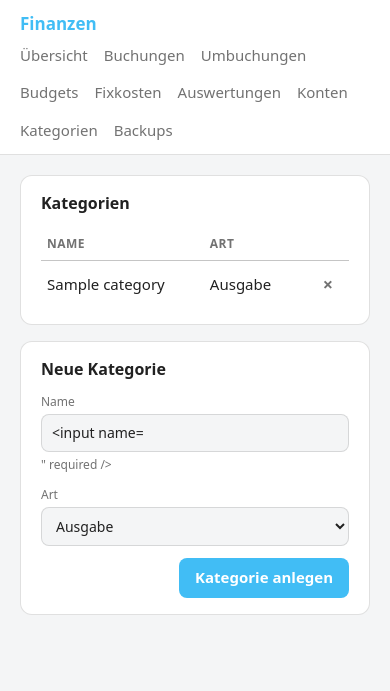
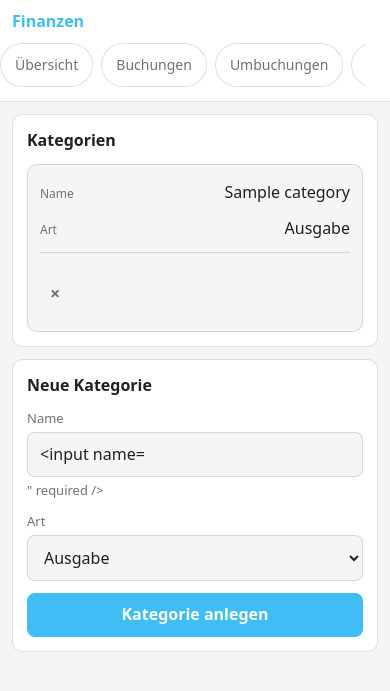
Before and after one commit to karst3nl/homeassistant-finance, a Python web app: template addons/finance/app/templates/categories.html in a window 390 px wide. Shown: the top 691 px of the page. Run offline with Jinja, Linux system fonts and the light colour scheme; the template is opened without the code that fills it: most values are stand-ins (such as "Sample title", 1, 10 or a date in 2020); form fields are guessed from the names that the template uses.

Commit message:
Make UI responsive for mobile/touch screens (0.12.1)

```diff
--- a/addons/finance/app/static/style.css
+++ b/addons/finance/app/static/style.css
@@ -158,7 +158,155 @@ a.button {
 .budget-edit input { width: 88px; padding: 5px 7px; }
 .budget-edit button { padding: 6px 10px; font-size: 12px; }
 
-@media (max-width: 600px) {
-  .chart-with-legend { grid-template-columns: 1fr; }
+/* Mobile/Ingress-Ansicht: Desktop-Layout bleibt unverändert, alles unterhalb
+   von 700 px wird für kleine Touch-Displays umgebaut. */
+@media (max-width: 700px) {
+  body { font-size: 16px; -webkit-text-size-adjust: 100%; }
+
+  .topbar {
+    position: sticky;
+    top: 0;
+    z-index: 10;
+    flex-direction: column;
+    flex-wrap: nowrap;
+    align-items: stretch;
+    gap: 6px;
+    padding: 10px max(12px, env(safe-area-inset-right)) 8px max(12px, env(safe-area-inset-left));
+  }
+  .brand { font-size: 16px; }
+  nav {
+    flex: 1 1 auto;
+    width: 100%;
+    min-width: 0;
+    flex-wrap: nowrap;
+    overflow-x: auto;
+    -webkit-overflow-scrolling: touch;
+    scrollbar-width: none;
+    scroll-snap-type: x proximity;
+    gap: 8px;
+    margin: 0 -12px;
+    padding: 4px 12px 6px;
+  }
+  nav::-webkit-scrollbar { display: none; }
+  nav a {
+    flex: 0 0 auto;
+    display: inline-flex;
+    align-items: center;
+    min-height: 44px;
+    padding: 9px 14px;
+    border: 1px solid var(--border);
+    border-radius: 999px;
+    background: var(--card);
+    color: var(--muted);
+    font-size: 14px;
+    white-space: nowrap;
+    text-decoration: none;
+    scroll-snap-align: start;
+  }
+  nav a.active {
+    border-color: var(--accent);
+    color: var(--accent);
+    text-decoration: none;
+  }
+
+  main { padding: 12px; gap: 12px; }
+  .card { padding: 14px; border-radius: 10px; }
+  .card h2 { font-size: 16px; }
+  .cards { grid-template-columns: repeat(auto-fit, minmax(140px, 1fr)); gap: 12px; }
+  .value { font-size: 24px; }
+
+  .form-grid { grid-template-columns: 1fr; gap: 12px; }
+  .form-grid .wide { grid-column: auto; }
+  label { font-size: 13px; }
+  input, select { min-height: 44px; padding: 10px 12px; font-size: 16px; }
+  button, a.button { min-height: 44px; padding: 10px 16px; font-size: 16px; }
+  .actions { justify-content: stretch; }
+  .actions button, .actions a.button { width: 100%; text-align: center; }
+  .section-head { gap: 8px; }
+  .section-head a.button { width: 100%; text-align: center; }
+  .period-nav a {
+    display: inline-flex;
+    align-items: center;
+    justify-content: center;
+    min-width: 44px;
+    min-height: 44px;
+    font-size: 24px;
+  }
+  .legend { flex-wrap: wrap; gap: 10px; }
+  .budget-edit { flex-wrap: wrap; }
+  .budget-edit input {
+    flex: 1 1 120px;
+    width: auto;
+    min-height: 44px;
+    padding: 8px 10px;
+    font-size: 16px;
+  }
+  .budget-edit button { min-height: 44px; font-size: 14px; }
+
+  .chart-with-legend { grid-template-columns: 1fr; gap: 12px; }
   .donut { margin: 0 auto 12px; }
+  .axis { font-size: 18px; }
 }
+
+/* Tabellen werden auf schmalen Displays zu gut lesbaren Karten. Die
+   Beschriftung kommt aus data-label, die Desktop-Tabelle bleibt erhalten. */
+@media (max-width: 640px) {
+  .card table, .card thead, .card tbody, .card tr, .card th, .card td { display: block; }
+  .card thead { display: none; }
+  .card tbody { display: grid; gap: 10px; }
+  .card tbody tr {
+    border: 1px solid var(--border);
+    border-radius: 10px;
+    padding: 10px 12px;
+    background: var(--bg);
+  }
+  .card td {
+    display: flex;
+    align-items: baseline;
+    justify-content: space-between;
+    gap: 12px;
+    padding: 6px 0;
+    border: 0;
+    text-align: left;
+    overflow-wrap: anywhere;
+  }
+  .card td::before {
+    content: attr(data-label);
+    flex: 0 0 auto;
+    color: var(--muted);
+    font-size: 12px;
+  }
+  .card td small, .card td .progress { flex: 1 1 100%; }
+  .card td.actions-cell {
+    justify-content: flex-start;
+    flex-wrap: wrap;
+    margin-top: 6px;
+    padding-top: 10px;
+    border-top: 1px solid var(--border);
+  }
+  .card td.actions-cell::before { content: none; }
+  .card .table-actions { flex-wrap: wrap; justify-content: flex-start; gap: 8px 16px; }
+  .card .table-actions a {
+    display: inline-flex;
+    align-items: center;
+    min-height: 44px;
+    padding: 8px 4px;
+  }
+  .card .table-actions button.danger {
+    min-width: 44px;
+    min-height: 44px;
+    padding: 0 10px;
+    font-size: 20px;
+  }
+  .card td.actions-cell form.inline { display: flex; width: 100%; margin-top: 8px; }
+  .card td.actions-cell .budget-edit input { flex: 1 1 auto; width: auto; }
+  .card td.actions-cell .budget-edit button { flex: 0 0 auto; }
+}
+
+/* Auch auf größeren Touch-Geräten (Tablets im Querformat) ausreichend. */
+@media (pointer: coarse) {
+  nav a { display: inline-flex; align-items: center; min-height: 44px; padding: 8px 12px; }
+  button, a.button { min-height: 44px; }
+  button.danger { min-width: 44px; min-height: 44px; }
+  .card .table-actions a { display: inline-flex; align-items: center; min-height: 44px; }
+}
--- a/addons/finance/app/templates/base.html
+++ b/addons/finance/app/templates/base.html
@@ -2,7 +2,7 @@
 <html lang="de">
   <head>
     <meta charset="utf-8" />
-    <meta name="viewport" content="width=device-width, initial-scale=1" />
+    <meta name="viewport" content="width=device-width, initial-scale=1, viewport-fit=cover" />
     <base href="{{ base }}" />
     <title>{% block title %}Finanzen{% endblock %}</title>
     <link rel="stylesheet" href="static/style.css" />
--- a/addons/finance/app/templates/categories.html
+++ b/addons/finance/app/templates/categories.html
@@ -11,9 +11,9 @@
     <tbody>
       {% for category in categories %}
       <tr>
-        <td>{{ category.name }}</td>
-        <td>{{ 'Einnahme' if category.type == 'income' else 'Ausgabe' }}</td>
-        <td class="right">
+        <td data-label="Name">{{ category.name }}</td>
+        <td data-label="Art">{{ 'Einnahme' if category.type == 'income' else 'Ausgabe' }}</td>
+        <td class="right actions-cell">
           <form method="post" action="ui/categories/{{ category.id }}/delete" class="inline">
             <button type="submit" class="danger" title="Kategorie löschen">×</button>
           </form>
--- a/addons/finance/app/templates/reports.html
+++ b/addons/finance/app/templates/reports.html
@@ -37,9 +37,9 @@
       <tbody>
         {% for category in categories %}
         <tr>
-          <td><i class="swatch" style="background: {{ category.color }}"></i>{{ category.name }}</td>
-          <td class="right mono">{{ category.total_cents | cents }}</td>
-          <td class="right mono">{{ category.share }} %</td>
+          <td data-label="Kategorie"><i class="swatch" style="background: {{ category.color }}"></i>{{ category.name }}</td>
+          <td data-label="Betrag" class="right mono">{{ category.total_cents | cents }}</td>
+          <td data-label="Anteil" class="right mono">{{ category.share }} %</td>
         </tr>
         {% endfor %}
       </tbody>
--- a/addons/finance/config.yaml
+++ b/addons/finance/config.yaml
@@ -1,5 +1,5 @@
 name: "Finance"
-version: "0.12.0"
+version: "0.12.1"
 slug: "finance"
 description: "Lokale Verwaltung persönlicher Finanzen – schlank für HA OS auf dem Raspberry Pi"
 url: "https://github.com/karst3nl/homeassistant-finance"
--- a/pyproject.toml
+++ b/pyproject.toml
@@ -1,6 +1,6 @@
 [project]
 name = "homeassistant-finance"
-version = "0.12.0"
+version = "0.12.1"
 description = "Schlankes Home-Assistant-Add-on für persönliche Finanzen"
 requires-python = ">=3.14"
 
```
Also changed, not shown: ROADMAP.md (+5 -3 lines), addons/finance/app/templates/accounts.html (+5 -5 lines), addons/finance/app/templates/backups.html (+4 -4 lines), addons/finance/app/templates/budgets.html (+5 -5 lines), addons/finance/app/templates/dashboard.html (+8 -8 lines), addons/finance/app/templates/recurring.html (+7 -7 lines), addons/finance/app/templates/transactions.html (+6 -6 lines), addons/finance/app/templates/transfers.html (+6 -6 lines), docs/entwicklung.md (+2 -1 lines), docs/faq.md (+4 -0 lines), tests/test_responsive.py (added, +99 -0 lines), CHANGELOG.md, README.md, addons/finance/README.md.
